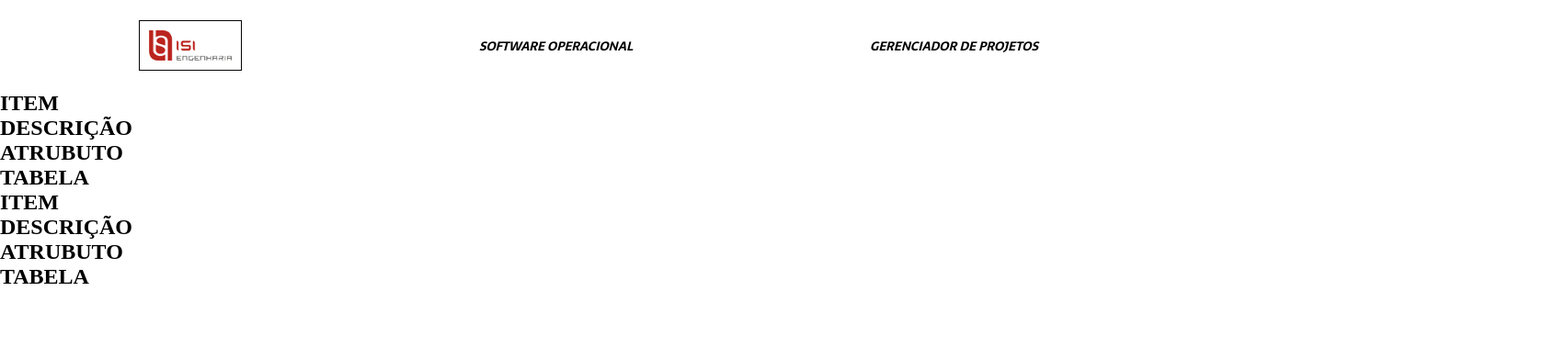
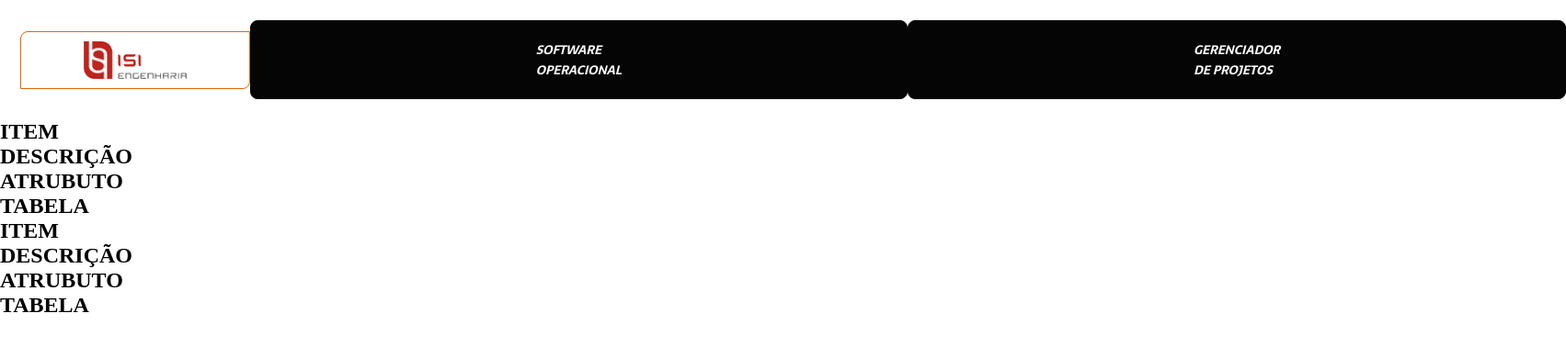
Before and after one commit to cezar-deev/SQL, a plain HTML site: page Projeto_TelaHome/Index.html in a window 1280 px wide. Shown: the whole page at 92% size, 1703 px wide, since content can reach past the window. Drawn offline with Linux system fonts and the light colour scheme.

Commit message:
Atualizar

```diff
--- a/Projeto_TelaHome/Index.html
+++ b/Projeto_TelaHome/Index.html
@@ -14,11 +14,11 @@
 
        <img class="cabecalho-imagem" src="img/logo_isi.png" alt="Logo Principal">
 
-       <section class="titulo-esq">
-           <h1 class="titulo-esq-texto" >SOFTWARE OPERACIONAL</h1>
+       <section class="cabecalho-titulo-esq">
+           <h1 class="cabecalho-titulo-esq-texto" >SOFTWARE OPERACIONAL</h1>
        </section>
-       <section class="titulo-dir">
-           <h1 class="titulo-dir-texto">GERENCIADOR DE PROJETOS</h1>
+       <section class="cabecalho-titulo-dir">
+           <h1 class="cabecalho-titulo-dir-texto">GERENCIADOR DE PROJETOS</h1>
         </section>
 
     </header>
--- a/Projeto_TelaHome/Style/style.css
+++ b/Projeto_TelaHome/Style/style.css
@@ -14,6 +14,13 @@ body {
     background: white;
 }
 
+.cabecalho-imagem {
+    height: 63px;
+    padding: 10px 68px 10px 68px ;
+    border: 0.4px solid #df6706;
+    border-radius: 8px 0px 8px 0px;
+}
+
 .cabecalho {
     display: flex;
     flex-direction: row;
@@ -24,11 +31,23 @@ body {
     font-size: 9px;
     font-style: italic;
 
+
 }
 
-.cabecalho-imagem {
-    height: 55px;
-    padding: 10px;
+.cabecalho-titulo-esq {
+    display: flex;
+    padding: 20px 310px 20px 310px;
     border: 0.4px solid #050505;
-    al
+    border-radius: 8px;
+    background: #050505;
+    color: white;
 }
+
+.cabecalho-titulo-dir {
+    display: flex;
+    padding: 20px 310px 20px 310px;
+    border: 0.4px solid #050505;
+    border-radius: 8px;
+    background: #050505;
+    color: white;
+}
```
